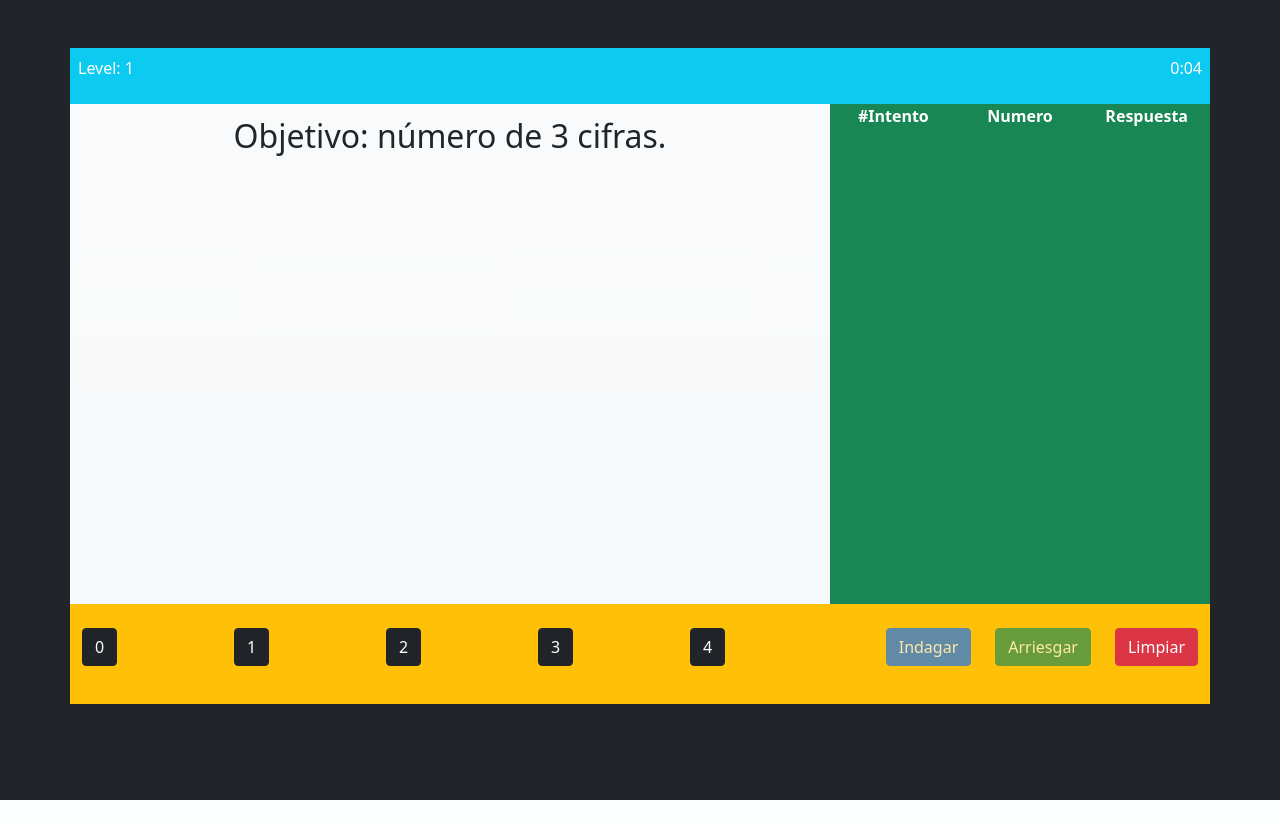
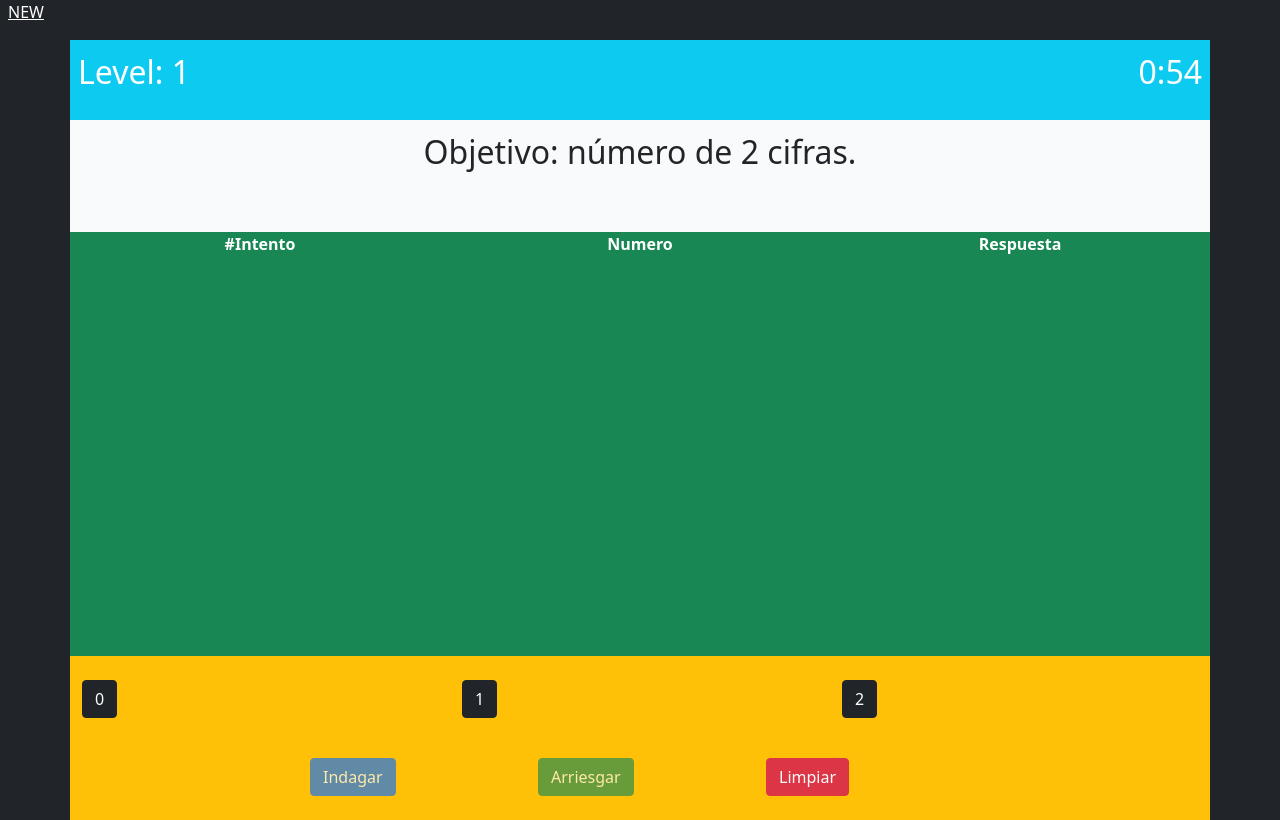
Before and after one commit to hcardoso81/POCGameNumbers, a PHP site: page / in a window 1280 px wide. Run offline with PHP 8.4, Linux system fonts and the light colour scheme.

Commit message:
poc finish

```diff
--- a/content.php
+++ b/content.php
@@ -1,10 +1,10 @@
 <div class="row">
     <div id="targetLevelTitle" class="text-center mt-2 fs-2 font-bold"></div>
 </div>
-<div class="mt-5 row" style="height:300px">
+<div class="mt-3 row">
     <div class="col"></div>
     <div class="col fs-1">
-        <div id="numberSecretContent" class="d-none w-75 d-flex justify-content-center text-danger fw-bolder text-center">
+        <div id="numberSecretContent" class="w-75 d-flex justify-content-center text-danger fw-bolder text-center" style="min-height: 40px;">
         </div>
     </div>
     <div class="col"></div>
@@ -12,7 +12,7 @@
 <div class="row">
     <div class="col"></div>
     <div class="col fs-1">
-        <div id="numberUserContent" class="numberSelected w-75 d-flex justify-content-center fw-bolder text-center">
+        <div id="numberUserContent" class="numberSelected w-75 d-flex justify-content-center fw-bolder text-center" style="min-height: 40px;">
         </div>
 
     </div>
--- a/footerActionsButtons.php
+++ b/footerActionsButtons.php
@@ -1,4 +1,4 @@
-           <div class="row mt-4">
+           <div class="row mt-4 mb-4">
                <div class="col"></div>
                <div class="col">
                    <button id="investigateButton" type="button" class="btn btn-primary" disabled>Indagar</button>
--- a/index.php
+++ b/index.php
@@ -9,32 +9,33 @@
 </head>
 
 <body class="bg-dark numberSelected">
-    <div class="container mt-5 bg-light bg-gradient">
+    <a class="mt-2 p-2 text-white" href="#" onclick="location.reload();">NEW</a>
+    <div class="container mt-3 bg-light bg-gradient">
         <div class="row bg-info text-white">
-            <div id="headerLevel" class="p-2 col d-flex justify-content-start"></div>
-            <div id="headerScore" class="p-2 col d-flex justify-content-center"></div>
-            <div id="headerTimer" class="p-2 col d-flex justify-content-end">
-                <p id="countdown"></p>
+            <div id="headerLevel" class="p-2 col-4 d-flex justify-content-start fs-2 font-bold"></div>
+            <div id="headerScore" class="p-2 col-4 d-flex justify-content-center"></div>
+            <div id="headerTimer" class="p-2 col-4 d-flex justify-content-end">
+                <p id="countdown" class="fs-2 font-bold"></p>
             </div>
         </div>
-        <div class="row" style="height: 500px;">
-            <div class="col-8">
+        <div class="row">
+            <div class="col-12">
                 <?php include('content.php') ?>
             </div>
-            <div class="col-4 bg-success">
+            <div class="col-12 bg-success">
                 <div class="row text-white text-center fw-bolder">
-                    <div class="col">#Intento</div>
-                    <div class="col">Numero</div>
-                    <div class="col">Respuesta</div>
+                    <div class="col-4">#Intento</div>
+                    <div class="col-4">Numero</div>
+                    <div class="col-4">Respuesta</div>
                 </div>
-                <div class="row" id="attemptsMade"></div>
+                <div id="attemptsMade" style="min-height: 400px;"></div>
             </div>
         </div>
-        <div class="row bg-warning" style="height: 100px;">
-            <div class="col-8">
-                <div id="numberSelecteables" class="row mt-4"></div>
+        <div class="row bg-warning">
+            <div class="col-12">
+                <div id="numberSelecteables" class="row mt-4 mb-3"></div>
             </div>
-            <div class="col-4">
+            <div class="col-12">
                 <?php include('footerActionsButtons.php') ?>
             </div>
         </div>
--- a/js/script.js
+++ b/js/script.js
@@ -25,20 +25,32 @@ var interval;
 const levels = [
   {
     number: 1,
-    time: 10,
-    lengthSecret: 3,
-    lengthSelecteables: 5,
+    time: 60,
+    lengthSecret: 2,
+    lengthSelecteables: 3,
   },
   {
     number: 2,
     time: 90,
-    lengthSecret: 4,
+    lengthSecret: 3,
+    lengthSelecteables: 4,
+  },
+  {
+    number: 3,
+    time: 90,
+    lengthSecret: 3,
     lengthSelecteables: 6,
   },
   {
-    number: 3,
-    time: 150,
-    lengthSecret: 4,
+    number: 4,
+    time: 120,
+    lengthSecret: 3,
+    lengthSelecteables: 6,
+  },
+  {
+    number: 5,
+    time: 120,
+    lengthSecret: 3,
     lengthSelecteables: 9,
   },
 ];
@@ -59,6 +71,10 @@ const updateCountdown = () => {
   }
 };
 
+const stopTimer = () => {
+  clearInterval(interval);
+};
+
 const initTimer = () => {
   remainingTime = levels[currentLevel - 1].time;
   countdownDisplay.textContent = formatTime(remainingTime);
@@ -69,8 +85,10 @@ const initTimer = () => {
 const clikButtonModalResult = () => {
   modalResultButton.addEventListener("click", (event) => {
     const result = modalResultDiv.getAttribute("data-result");
-    if (result == "false") location.reload();
-
+    if (result == "false") {
+      modalResult.hide();
+      return;
+    }
     modalResultDiv.removeAttribute("data-result");
     modalResult.hide();
     setNextLevel();
@@ -143,11 +161,14 @@ const setNextLevel = () => {
   currentLevel++;
   numberUser = [];
   numberSecret = [];
+  numberAttemps = 0;
   headerLevel.innerHTML = `Level: ${currentLevel}`;
   currentLengthNumbers = levels[currentLevel - 1].lengthSecret;
+  setStateDisabledButtonsActionUser(true);
   generateBoard();
   generateRandomNumbers();
   generateNumberSelecteables();
+  clickNumbersButton();
   initTimer();
 };
 
@@ -178,15 +199,15 @@ const executeEvaluation = () => {
 const displayInformationReceived = (evaluation) => {
   let numberInvestigated = parseInt(numberUser.join(""), 10);
   numberInvestigated =
-    numberInvestigated.toString().length == 2
-      ? "0" + numberInvestigated.toString()
-      : numberInvestigated.toString();
+    numberInvestigated.toString().length == currentLengthNumbers
+      ? numberInvestigated.toString()
+      : "0" + numberInvestigated.toString();
   const responseInvestigated = `B : ${evaluation.good} | R : ${evaluation.regular}`;
   const row = document.createElement("div");
-  row.classList.add("row", "m-1", "text-center", "text-white", "fw-bolder");
-  const columnNumberAttemps = `<div class="col fw-bolder">${numberAttemps}</div>`;
-  const columnNumberInvestisgated = `<div class="col fs-5">${numberInvestigated}</div>`;
-  const columnResponseInvestigated = `<div class="col">${responseInvestigated}</div>`;
+  row.classList.add("row", "p-1", "text-center", "text-white", "fw-bolder");
+  const columnNumberAttemps = `<div class="col-4 fw-bolder">${numberAttemps}</div>`;
+  const columnNumberInvestisgated = `<div class="col-4 fs-5">${numberInvestigated}</div>`;
+  const columnResponseInvestigated = `<div class="col-4">${responseInvestigated}</div>`;
   row.innerHTML =
     columnNumberAttemps +
     columnNumberInvestisgated +
@@ -207,6 +228,7 @@ const cickInvestigateButton = () => {
 };
 
 const executeConfirmation = () => {
+  stopTimer();
   for (let i = 0; i < currentLengthNumbers; i++)
     if (numberUser[i] !== numberSecret[i]) return false;
   return true;
@@ -236,7 +258,7 @@ const processClickNumber = (numberButton, firstEmptyStringIndex) => {
 
 const clickNumbersButton = () => {
   const numbersButton = document.querySelectorAll("button.numberSelected");
-  numbersButton.forEach((numberButton) =>
+  numbersButton.forEach((numberButton) => {
     numberButton.addEventListener("click", (event) => {
       const firstEmptyStringIndex = numberUser.indexOf("");
       if (firstEmptyStringIndex >= 0)
@@ -244,15 +266,14 @@ const clickNumbersButton = () => {
 
       if (firstEmptyStringIndex === currentLengthNumbers - 1)
         setStateDisabledButtonsActionUser(false);
-    })
-  );
+    });
+  });
 };
 
 const addEventListenerToButtons = () => {
   clickCleanButton();
   cickInvestigateButton();
   clickConfirmButton();
-  clickNumbersButton();
   clikButtonModalResult();
 };
 
```
